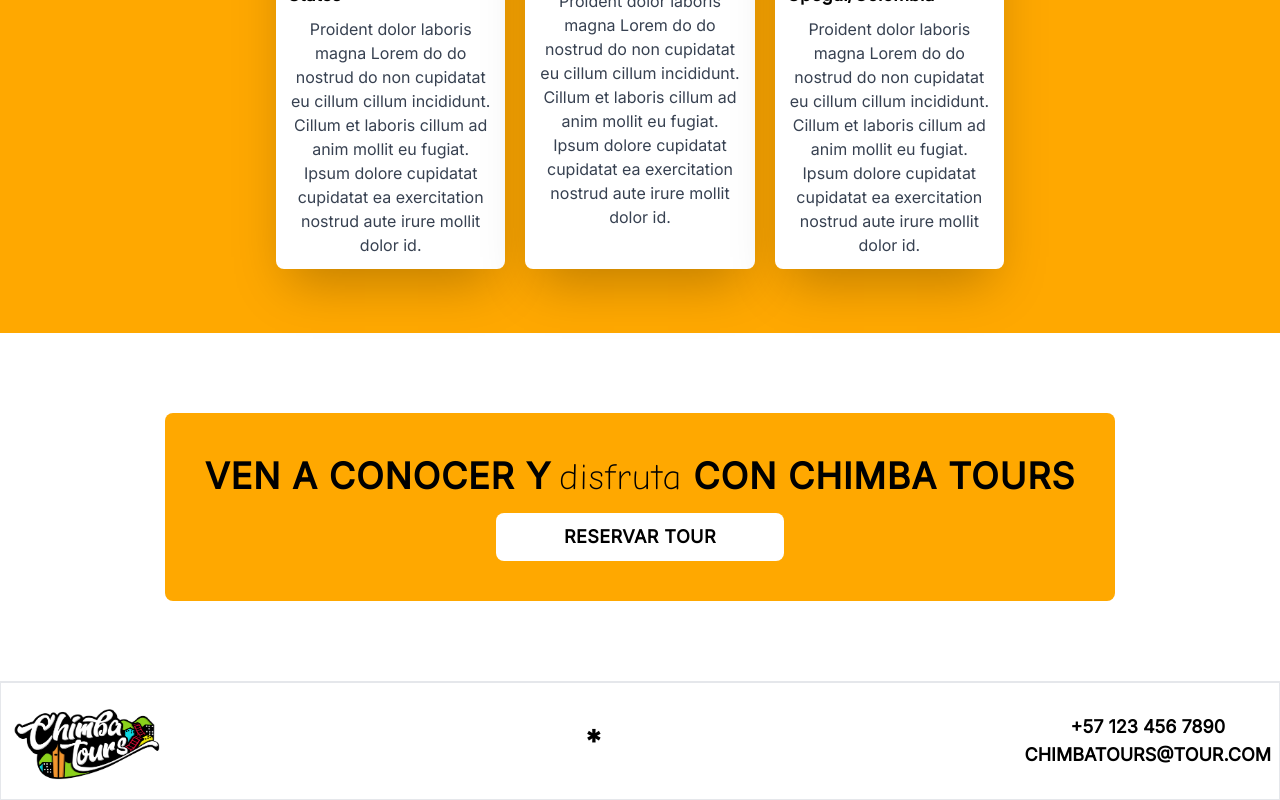
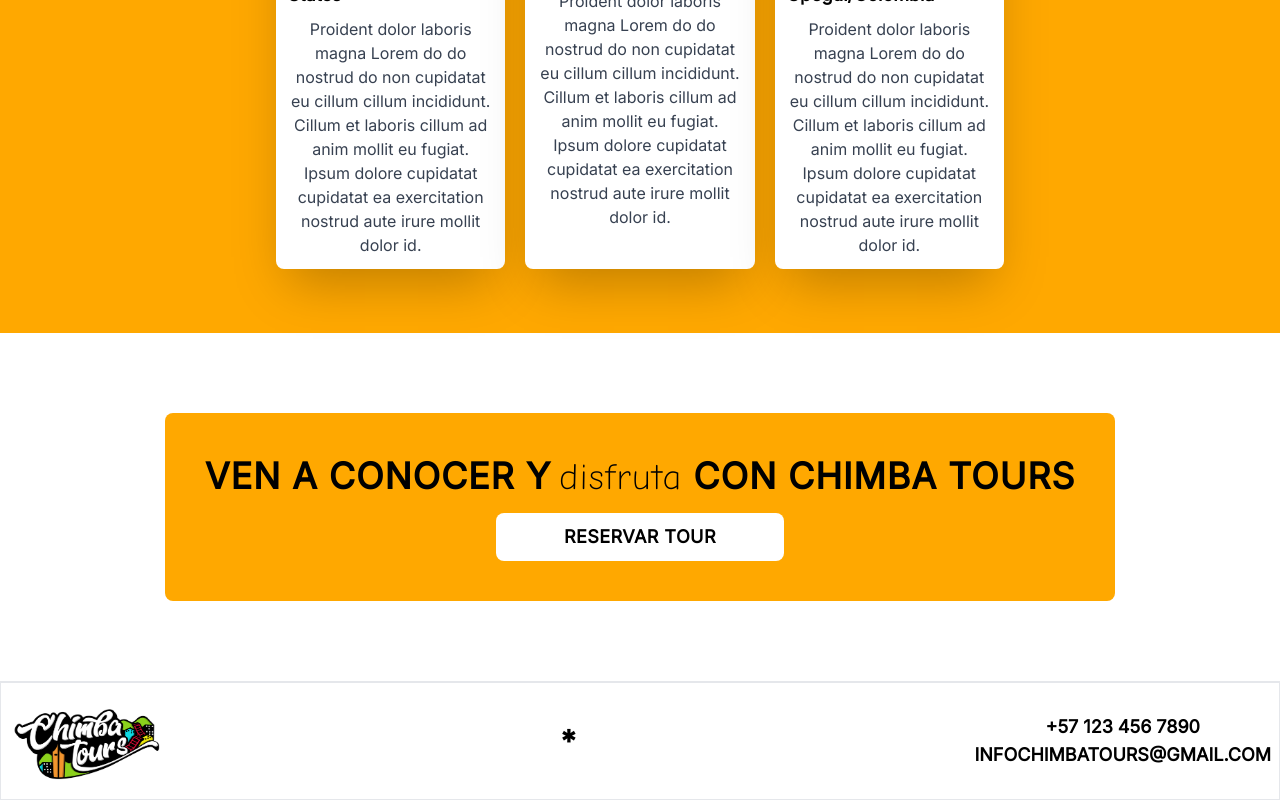
Before and after one commit to szuluaga-beep/chimba-tours, a Next.js app: page / in a window 1280 px wide. Shown: the part 2071-2871 px from the top of the page. Built offline with nearby package versions, Linux system fonts and the light colour scheme.

Commit message:
Actualizando correo

```diff
--- a/components/Footer.tsx
+++ b/components/Footer.tsx
@@ -15,8 +15,8 @@
             <p className='font-extrabold text-3xl'>*</p>
             <div className='flex flex-col items-center'>
                 <span className='uppercase font-extrabold text-lg'>+57 123 456 7890</span>
-                <a className='uppercase font-extrabold text-lg' href="mailto:chimbatours@tour.com">
-                    chimbatours@tour.com
+                <a className='uppercase font-extrabold text-lg' href="mailto:infochimbatours@gmail.com">
+                    infochimbatours@gmail.com
                 </a>
             </div>
         </div>
```
